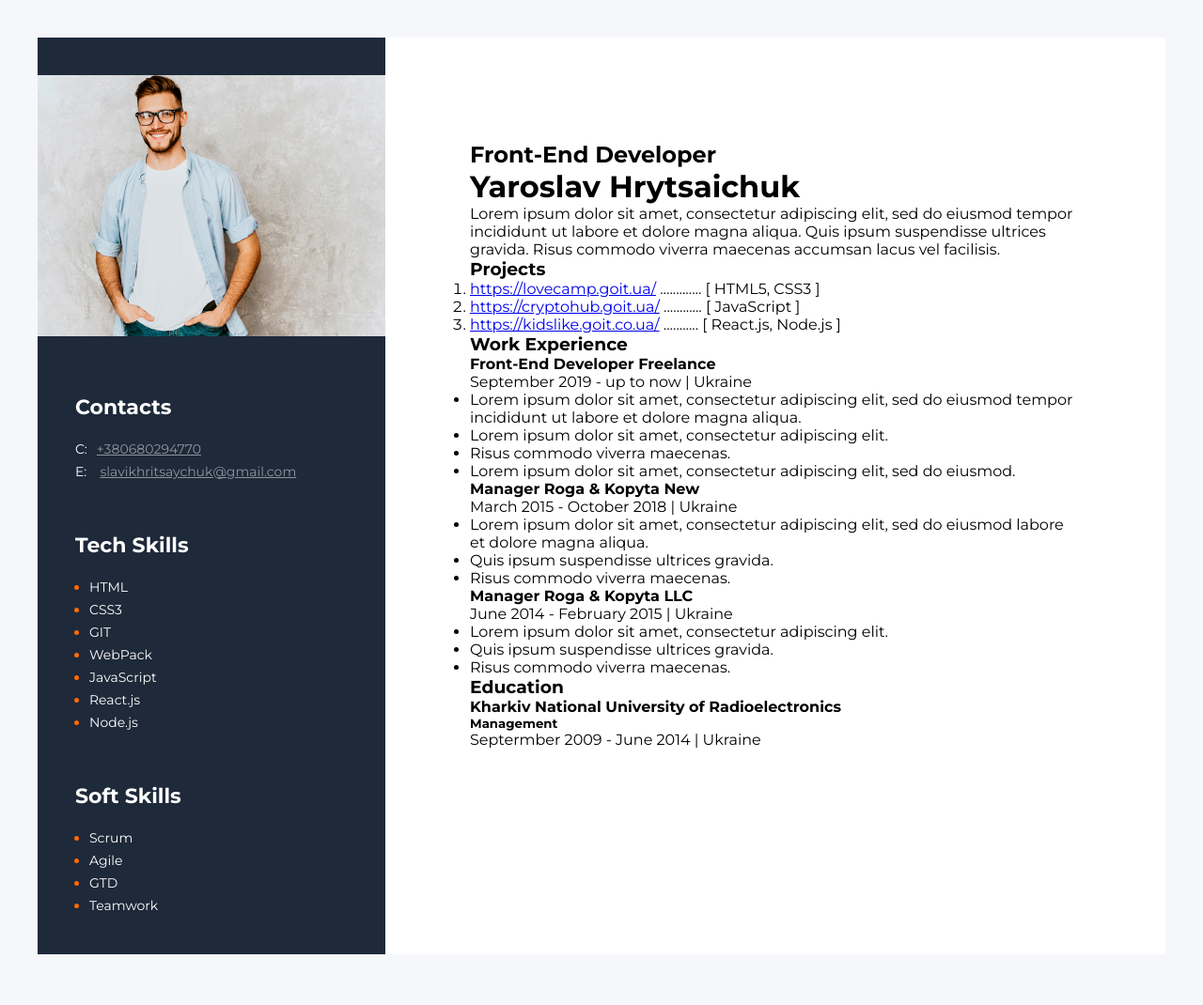
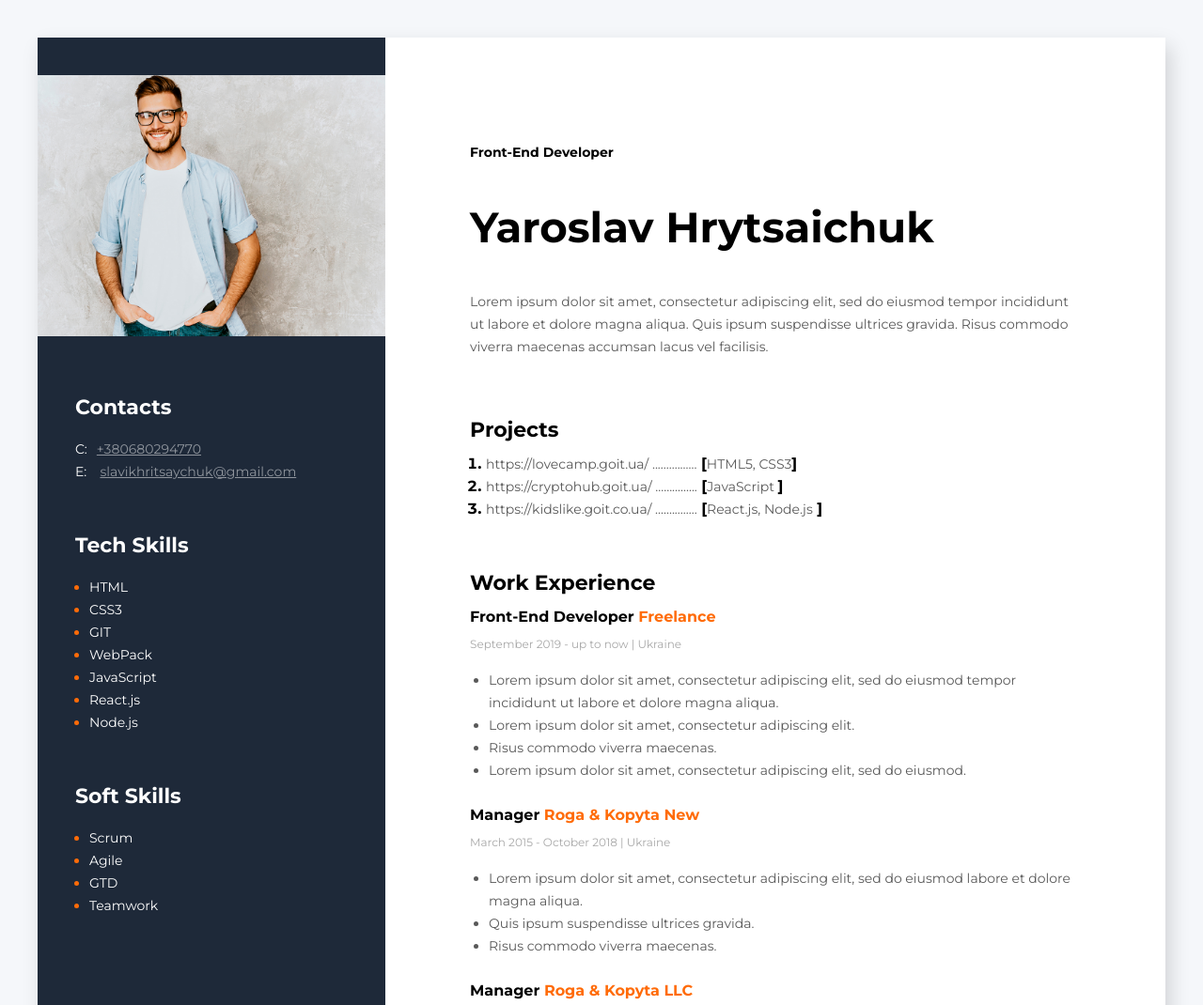
Before and after one commit to Slavikhritsaychuk/project-first, a plain HTML site: page index.html in a window 1280 px wide. Shown: the top 1070 px of the page at 94% size. Drawn offline with Linux system fonts and the light colour scheme.

Commit message:
GoIt lesson-5 css

```diff
--- a/index.html
+++ b/index.html
@@ -75,77 +75,90 @@
         </aside>
         <!--about me container-->
         <div class="about-me-container">
-            <div>
-                <h2>Front-End Developer</h2>
-                <h1>Yaroslav Hrytsaichuk</h1>
-                <p>Lorem ipsum dolor sit amet, consectetur adipiscing elit, sed do eiusmod tempor incididunt ut labore
-                    et
+            <div class="info-container">
+                <h2 class="profession">Front-End Developer</h2>
+                <h1 class="name">Yaroslav Hrytsaichuk</h1>
+                <p class="description">Lorem ipsum dolor sit amet, consectetur adipiscing elit, sed do eiusmod tempor
+                    incididunt ut labore et
                     dolore magna aliqua. Quis ipsum suspendisse ultrices gravida. Risus commodo viverra maecenas
                     accumsan
                     lacus vel facilisis. </p>
             </div>
             <!--projects container-->
-            <div>
-                <h3>Projects</h3>
+            <div class="projects-container">
+                <h3 class="about-me-title">Projects</h3>
                 <ol>
-                    <li><a href=" https://lovecamp.goit.ua/ ">https://lovecamp.goit.ua/</a>
-                        <span>.............</span>
-                        <span>[ HTML5, CSS3 ]</span>
+                    <li class="projects-item">
+                        <a class="projects-link" href=" https://lovecamp.goit.ua/ ">
+                            https://lovecamp.goit.ua/
+                        </a>
+                        <span class="points">................</span>
+                        <span><b>[</b><span class="projects-name">HTML5, CSS3</span><b>]</b></span>
                     </li>
-                    <li><a href="https://cryptohub.goit.ua/">https://cryptohub.goit.ua/</a>
-                        <span>............</span>
-                        <span>[ JavaScript ]</span>
+                    <li class="projects-item">
+                        <a class="projects-link" href="https://cryptohub.goit.ua/">
+                            https://cryptohub.goit.ua/
+                        </a>
+                        <span class="points">...............</span>
+                        <span><b>[</b><span class="projects-name">JavaScript </span><b>]</b></span>
                     </li>
-                    <li><a href="https://kidslike.goit.co.ua/">https://kidslike.goit.co.ua/</a>
-                        <span>...........</span>
-                        <span>[ React.js, Node.js ]</span>
+                    <li class="projects-item">
+                        <a class="projects-link" href="https://kidslike.goit.co.ua/">
+                            https://kidslike.goit.co.ua/
+                        </a>
+                        <span class="points">...............</span>
+                        <span><b>[</b><span class="projects-name">React.js, Node.js</span> <b>]</b></span>
                     </li>
                 </ol>
             </div>
             <!--work experience-->
             <div>
-                <h3>Work Experience</h3>
+                <h3 class="about-me-title">Work Experience</h3>
                 <!--company 1-->
                 <div>
-                    <h4>Front-End Developer Freelance </h4>
-                    <span>September 2019 - up to now | Ukraine</span>
-                    <ul>
-                        <li>Lorem ipsum dolor sit amet, consectetur adipiscing elit, sed do eiusmod tempor incididunt ut
+                    <h4 class="profession-title">Front-End Developer <span class="orange">Freelance</span> </h4>
+                    <span class="profession-time">September 2019 - up to now | Ukraine</span>
+                    <ul class="profession-duties">
+                        <li class="profession-duties-item">Lorem ipsum dolor sit amet, consectetur adipiscing elit, sed
+                            do eiusmod tempor incididunt ut
                             labore et dolore magna aliqua. </li>
-                        <li>Lorem ipsum dolor sit amet, consectetur adipiscing elit.</li>
-                        <li>Risus commodo viverra maecenas. </li>
-                        <li>Lorem ipsum dolor sit amet, consectetur adipiscing elit, sed do eiusmod. </li>
+                        <li class="profession-duties-item">Lorem ipsum dolor sit amet, consectetur adipiscing elit.</li>
+                        <li class="profession-duties-item">Risus commodo viverra maecenas. </li>
+                        <li class="profession-duties-item">Lorem ipsum dolor sit amet, consectetur adipiscing elit, sed
+                            do eiusmod. </li>
                     </ul>
                 </div>
                 <!--company 2-->
                 <div>
-                    <h4>Manager Roga & Kopyta New </h4>
-                    <span>March 2015 - October 2018 | Ukraine</span>
-                    <ul>
-                        <li>Lorem ipsum dolor sit amet, consectetur adipiscing elit, sed do eiusmod labore et dolore
+                    <h4 class="profession-title">Manager<span class="orange"> Roga & Kopyta New </span></h4>
+                    <span class="profession-time">March 2015 - October 2018 | Ukraine</span>
+                    <ul class="profession-duties">
+                        <li class="profession-duties-item">Lorem ipsum dolor sit amet, consectetur adipiscing elit, sed
+                            do eiusmod labore et dolore
                             magna
                             aliqua. </li>
-                        <li>Quis ipsum suspendisse ultrices gravida.</li>
-                        <li>Risus commodo viverra maecenas. </li>
+                        <li class="profession-duties-item">Quis ipsum suspendisse ultrices gravida.</li>
+                        <li class="profession-duties-item">Risus commodo viverra maecenas. </li>
                     </ul>
                 </div>
                 <!--company 3-->
                 <div>
-                    <h4>Manager Roga & Kopyta LLC </h4>
-                    <span>June 2014 - February 2015 | Ukraine</span>
-                    <ul>
-                        <li>Lorem ipsum dolor sit amet, consectetur adipiscing elit. </li>
-                        <li>Quis ipsum suspendisse ultrices gravida.</li>
-                        <li>Risus commodo viverra maecenas. </li>
+                    <h4 class="profession-title">Manager <span class="orange"> Roga & Kopyta LLC</span> </h4>
+                    <span class="profession-time">June 2014 - February 2015 | Ukraine</span>
+                    <ul class="profession-duties">
+                        <li class="profession-duties-item">Lorem ipsum dolor sit amet, consectetur adipiscing elit.
+                        </li>
+                        <li class="profession-duties-item">Quis ipsum suspendisse ultrices gravida.</li>
+                        <li class="profession-duties-item">Risus commodo viverra maecenas. </li>
                     </ul>
                 </div>
             </div>
             <!--Education-->
             <div>
-                <h3>Education</h3>
-                <h4>Kharkiv National University of Radioelectronics</h4>
-                <h5>Management</h5>
-                <span>Septermber 2009 - June 2014 | Ukraine</span>
+                <h3 class="about-me-title">Education</h3>
+                <h4 class="profession-title orange">Kharkiv National University of Radioelectronics</h4>
+                <h5 class="profession-subtitle ">Management</h5>
+                <span class="profession-time">Septermber 2009 - June 2014 | Ukraine</span>
             </div>
         </div>
     </div>
--- a/style.css
+++ b/style.css
@@ -6,13 +6,16 @@
 
 body {
     background-color: #f5f7fa;
-    padding: 40px;
+    padding: 40px 20px;
     font-family: Montserrat;
 }
 
 .wraper {
     background-color: white;
     display: flex;
+    max-width: 1200px;
+    margin: 0 auto;
+    box-shadow: 5px 9px 20px rgba(0, 0, 0, 0.15);
 }
 
 .sidebar {
@@ -105,3 +108,106 @@ body {
 .about-me-container {
     padding: 110px 90px;
 }
+
+.info-container {
+    margin-bottom: 65px;
+}
+
+.profession {
+    color: #000000;
+    font-size: 14px;
+    font-weight: 700;
+    line-height: 24px;
+    margin-bottom: 23px;
+}
+
+.name {
+    color: #000000;
+    font-size: 45px;
+    font-weight: 700;
+    line-height: 89px;
+    margin-bottom: 23px;
+}
+
+.description {
+    color: #595959;
+    font-size: 14px;
+    font-weight: 400;
+    line-height: 24px;
+}
+
+.projects-container {
+    margin-bottom: 55px;
+}
+
+.about-me-title {
+    color: #000000;
+    font-size: 22px;
+    font-weight: 700;
+    line-height: 24px;
+    margin-bottom: 12px;
+}
+
+.projects-link {
+    color: #595959;
+    font-size: 14px;
+    font-weight: 400;
+    line-height: 24px;
+    text-decoration: none;
+}
+
+
+.projects-item {
+    font-weight: 700;
+    margin-left: 17px;
+}
+
+.projects-name {
+    color: #595959;
+    font-size: 14px;
+    font-weight: 400;
+    line-height: 24px;
+}
+
+.points {
+    color: #595959;
+    font-size: 14px;
+    font-weight: 400;
+    line-height: 24px;
+}
+
+.profession-title {
+    color: #000000;
+    font-size: 16px;
+    font-weight: 700;
+    line-height: 24px;
+    margin-bottom: 5px;
+}
+
+.orange {
+    color: #ff6b08;
+}
+
+.profession-time {
+    color: #a8a8a8;
+    font-size: 12px;
+    font-weight: 400;
+    line-height: 24px;
+}
+
+.profession-duties {
+    margin-top: 14px;
+    margin-bottom: 24px;
+}
+
+.profession-duties-item {
+    color: #595959;
+    font-size: 14px;
+    font-weight: 400;
+    line-height: 24px;
+    margin-left: 20px;
+}
+
+.profession-subtitle {
+    margin-bottom: 5px;
+}
```
